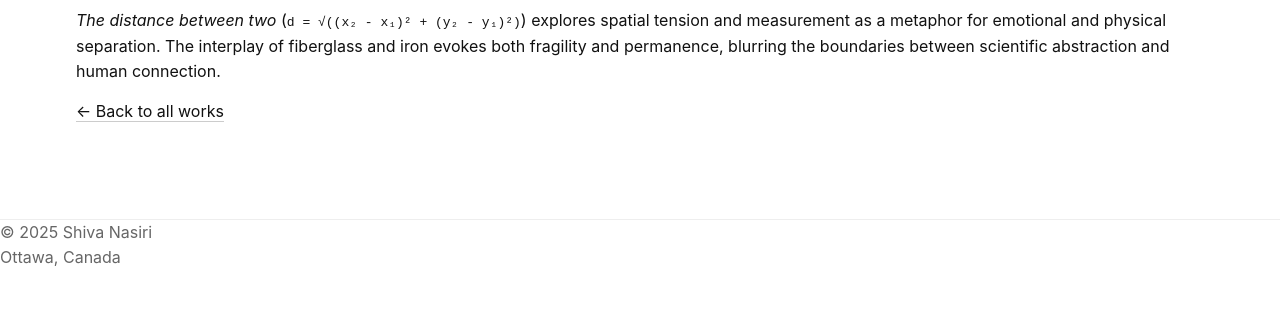
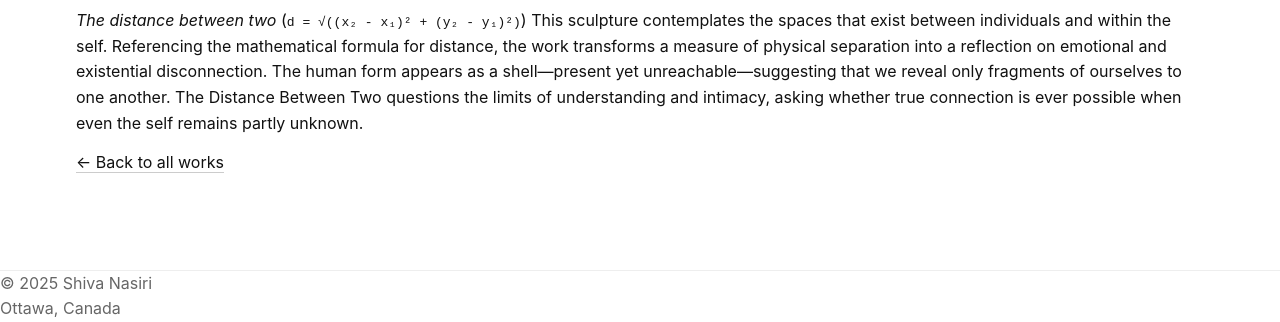
Before and after one commit to shivanasiri/shivanasiri.github.io, a Jekyll site: the page built from work/the-distance-between-two/index.md, in a window 1280 px wide and 900 px high, scrolled down 1451 px, cut to the strip 578-900 px from the top of the window. Built offline with Jekyll 4.4.1, drawn with Linux system fonts in a browser that asks for light colours; before the commit the page ends 2300 px from its top, so only the background shows below that.

Commit message:
Update index.md

```diff
--- a/work/the-distance-between-two/index.md
+++ b/work/the-distance-between-two/index.md
@@ -13,9 +13,7 @@ title: "The distance between two"
 
 <p>
   <em>The distance between two</em> (<code>d = √((x₂ - x₁)² + (y₂ - y₁)²)</code>)
-  explores spatial tension and measurement as a metaphor for emotional and physical separation.
-  The interplay of fiberglass and iron evokes both fragility and permanence,
-  blurring the boundaries between scientific abstraction and human connection.
+  This sculpture contemplates the spaces that exist between individuals and within the self. Referencing the mathematical formula for distance, the work transforms a measure of physical separation into a reflection on emotional and existential disconnection. The human form appears as a shell—present yet unreachable—suggesting that we reveal only fragments of ourselves to one another. The Distance Between Two questions the limits of understanding and intimacy, asking whether true connection is ever possible when even the self remains partly unknown.
 </p>
 
 <p><a href="{{ '/work/' | relative_url }}">← Back to all works</a></p>
```
